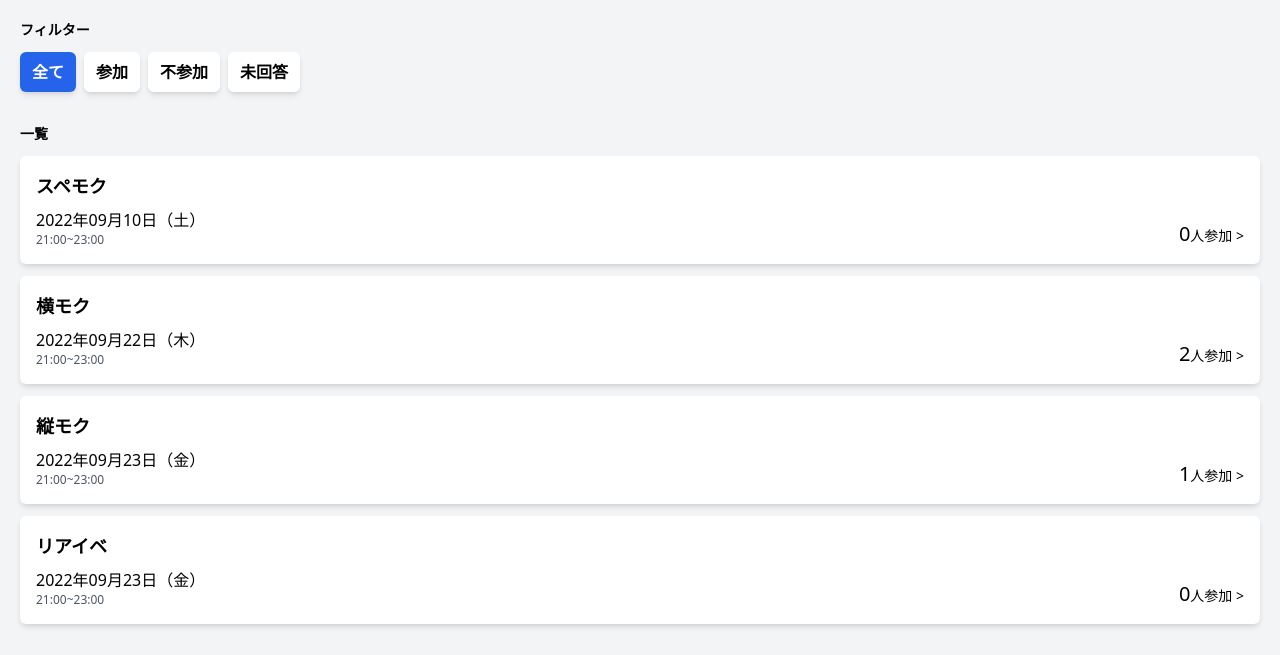
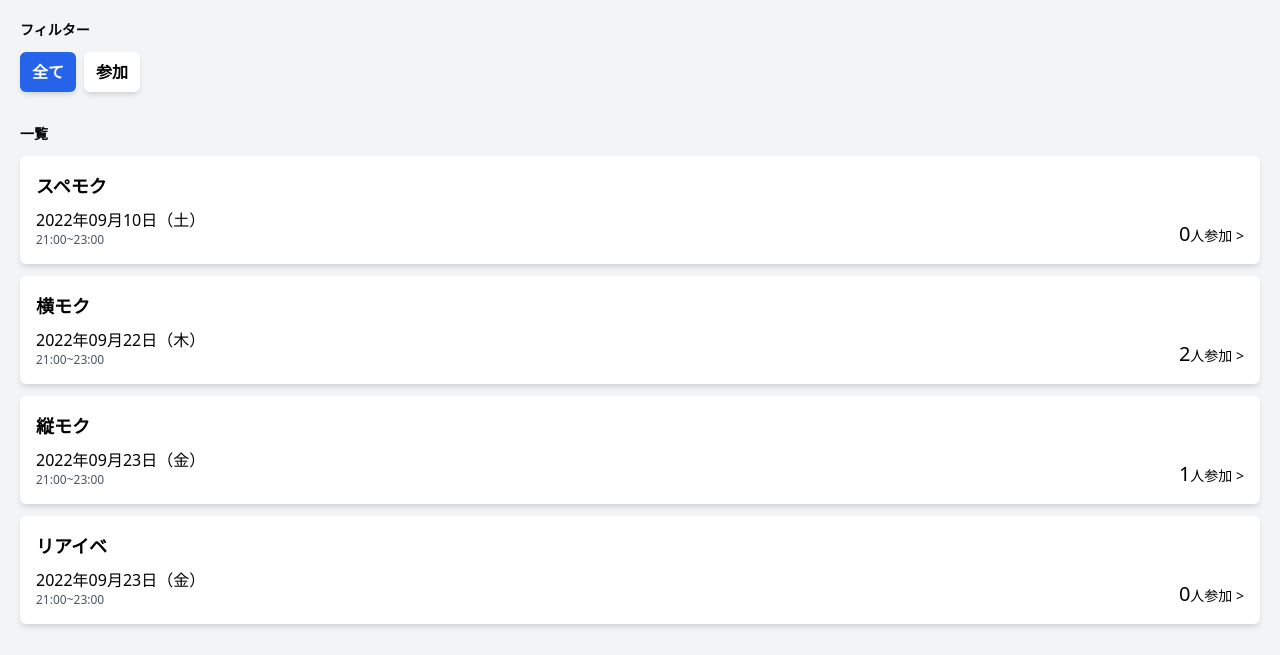
Before and after one commit to posse-ap/posse2-hackathon-202209-team2B, a PHP site: page / in a window 1280 px wide. Shown: the part 64-719 px from the top of the page. Run offline with PHP 8.4, Linux system fonts and the light colour scheme; data comes from the database, SQL or seed files in the repository.

Commit message:
不参加と未提出の部分のコメントアウト

```diff
--- a/src/index.php
+++ b/src/index.php
@@ -45,8 +45,8 @@ function get_day_of_week ($w) {
         <div class="flex">
           <a href="" class="px-3 py-2 text-md font-bold mr-2 rounded-md shadow-md bg-blue-600 text-white">全て</a>
           <a href="" class="px-3 py-2 text-md font-bold mr-2 rounded-md shadow-md bg-white">参加</a>
-          <a href="" class="px-3 py-2 text-md font-bold mr-2 rounded-md shadow-md bg-white">不参加</a>
-          <a href="" class="px-3 py-2 text-md font-bold mr-2 rounded-md shadow-md bg-white">未回答</a>
+          <!-- <a href="" class="px-3 py-2 text-md font-bold mr-2 rounded-md shadow-md bg-white">不参加</a> -->
+          <!-- <a href="" class="px-3 py-2 text-md font-bold mr-2 rounded-md shadow-md bg-white">未回答</a> -->
         </div>
       </div>
 
```
